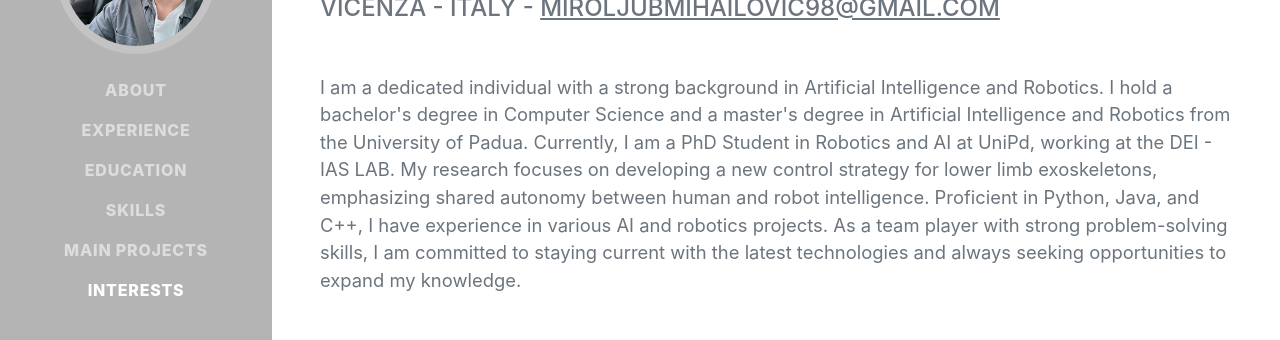
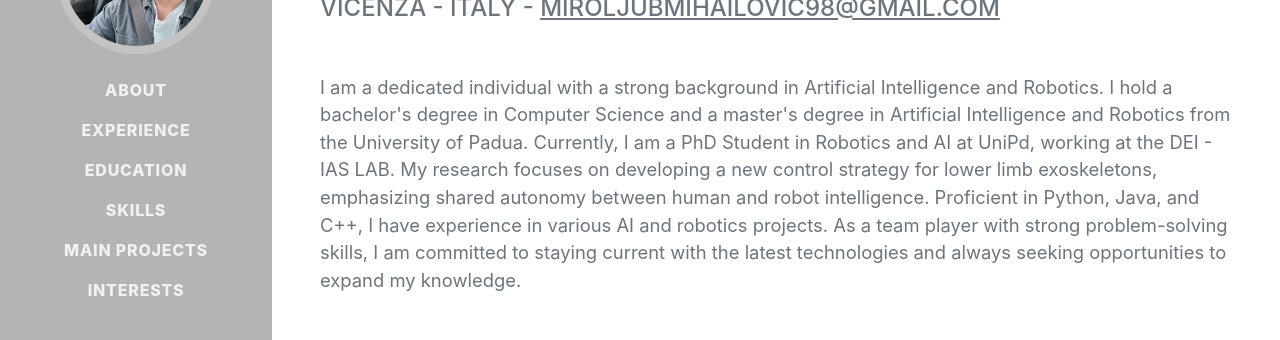
Before and after one commit to mirovix/mirovix.github.io, a website: page dist/index.html in a window 1280 px wide. Shown: the part 302-642 px from the top of the page. Drawn offline with nearby package versions, Linux system fonts and the light colour scheme; a web font is replaced by a local one.

Commit message:
feat: navbar color grey

```diff
--- a/dist/index.html
+++ b/dist/index.html
@@ -26,12 +26,12 @@
             <button class="navbar-toggler" type="button" data-bs-toggle="collapse" data-bs-target="#navbarResponsive" aria-controls="navbarResponsive" aria-expanded="false" aria-label="Toggle navigation"><span class="navbar-toggler-icon"></span></button>
             <div class="collapse navbar-collapse" id="navbarResponsive">
                 <ul class="navbar-nav">
-                    <li class="nav-item"><a class="nav-link js-scroll-trigger" href="#about">About</a></li>
-                    <li class="nav-item"><a class="nav-link js-scroll-trigger" href="#experience">Experience</a></li>
-                    <li class="nav-item"><a class="nav-link js-scroll-trigger" href="#education">Education</a></li>
-                    <li class="nav-item"><a class="nav-link js-scroll-trigger" href="#skills">Skills</a></li>
-                    <li class="nav-item"><a class="nav-link js-scroll-trigger" href="#main_projects">Main Projects</a></li>
-                    <li class="nav-item"><a class="nav-link js-scroll-trigger" href="#interests">Interests</a></li>
+                    <li class="nav-item"><a class="nav-link js-scroll-trigger" href="#about" style="color: #f3f0f0;">About</a></li>
+                    <li class="nav-item"><a class="nav-link js-scroll-trigger" href="#experience" style="color: #f3f0f0;">Experience</a></li>
+                    <li class="nav-item"><a class="nav-link js-scroll-trigger" href="#education" style="color: #f3f0f0;">Education</a></li>
+                    <li class="nav-item"><a class="nav-link js-scroll-trigger" href="#skills" style="color: #f3f0f0;">Skills</a></li>
+                    <li class="nav-item"><a class="nav-link js-scroll-trigger" href="#main_projects" style="color: #f3f0f0;">Main Projects</a></li>
+                    <li class="nav-item"><a class="nav-link js-scroll-trigger" href="#interests" style="color: #f3f0f0;">Interests</a></li>
                 </ul>
             </div>
         </nav>
```
